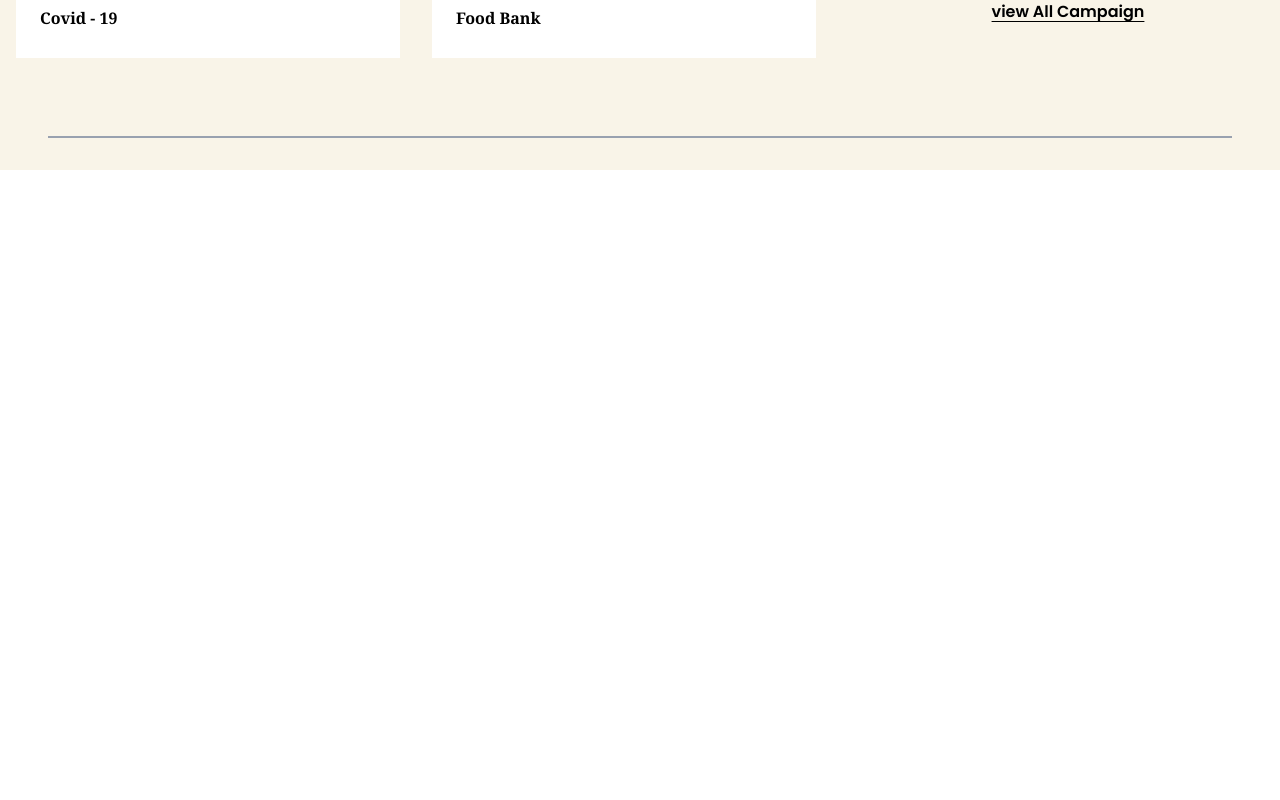
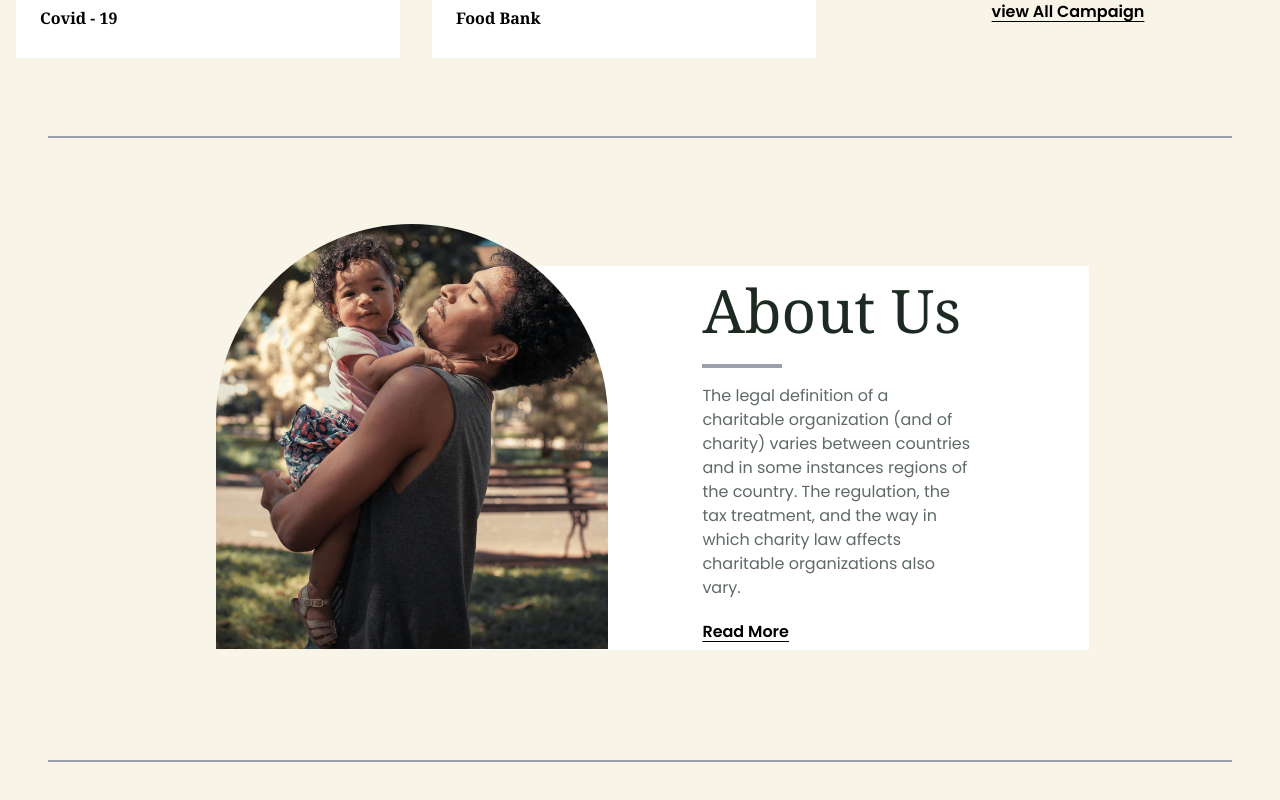
Before and after one commit to facuuurz/Clone-Landing-Page, a React (Vite) app: page / in a window 1280 px wide. Shown: the part 1706-2506 px from the top of the page. Before the commit the page ends 1876 px from the top, so only its background shows below. Built offline with nearby package versions, Linux system fonts and the light colour scheme; a web font is replaced by a local one.

Commit message:
Seccion About

```diff
--- a/src/components/About.jsx
+++ b/src/components/About.jsx
@@ -0,0 +1,56 @@
+import AboutImg from "../img/About/About.jpg"; // <-- ajustá esta ruta
+
+function About() {
+  return (
+    <section className="bg-[#F9F4E8] font-[Poppins] py-8">
+      <div className="max-w-[1440px] mx-auto flex flex-col px-4 py-8">
+        <div className="flex py-8">
+
+          {/* Círculo con imagen */}
+          <div class="w-[30%] relative">
+            <div class="w-98 h-{35rem} overflow-hidden rounded-t-full absolute right-[-58%] top-[-11%]">
+                <img src={AboutImg} alt="" class="w-full h-full object-bottom"/>
+            </div>
+          </div>
+
+
+          {/* Tarjeta blanca */}
+          <div class="w-[70%]">
+            <div className="bg-white pl-78 flex
+            flex-col h-96 justify-center w-[80%]">
+                <div>
+                    <h2 className="font-serif text-5xl md:text-6xl py-2 text-[#1D2A21]">
+                        About Us
+                    </h2>
+                    <hr className="my-4 border-t-4 border-gray-400 w-20" />
+                </div>
+
+              <div class="w-[70%]">
+                <p className="text-[#5f6a64] text-balance">
+                The legal definition of a charitable organization (and of charity) varies
+                between countries and in some instances regions of the country. The
+                regulation, the tax treatment, and the way in which charity law affects
+                charitable organizations also vary.
+                </p>
+              </div>
+
+              <a
+                href="#"
+                className="mt-5 inline-block underline underline-offset-4 font-semibold"
+              >
+                Read More
+              </a>
+            </div>
+           </div>
+        </div>
+
+        {/* Línea inferior */}
+        <div class="h-20 flex items-end p-8 w-full mt-8">
+            <hr class="border-t-2 border-gray-400 min-w-5 w-full max-w-[1440px]"/>
+        </div>
+      </div>
+    </section>
+  );
+}
+
+export default About;
--- a/src/components/Main.jsx
+++ b/src/components/Main.jsx
@@ -1,11 +1,13 @@
 import Slider from "./Slider";
 import Support from "./Support"
+import About from "./About"
 
 function Main () {
     return(
         <main>
             <Slider/>
             <Support/>
+            <About/>
         </main>
     )
 }
```
Also changed, not shown: src/img/About/About.jpg (added).
